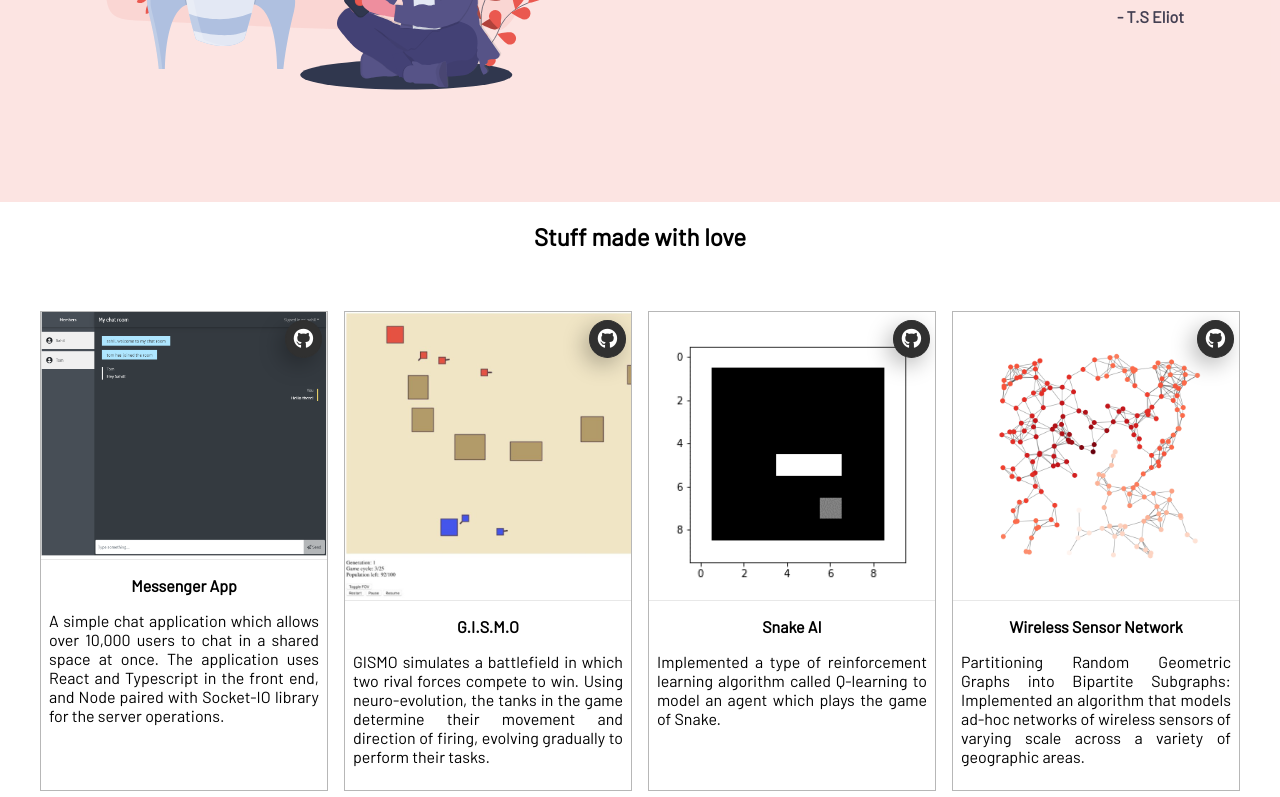
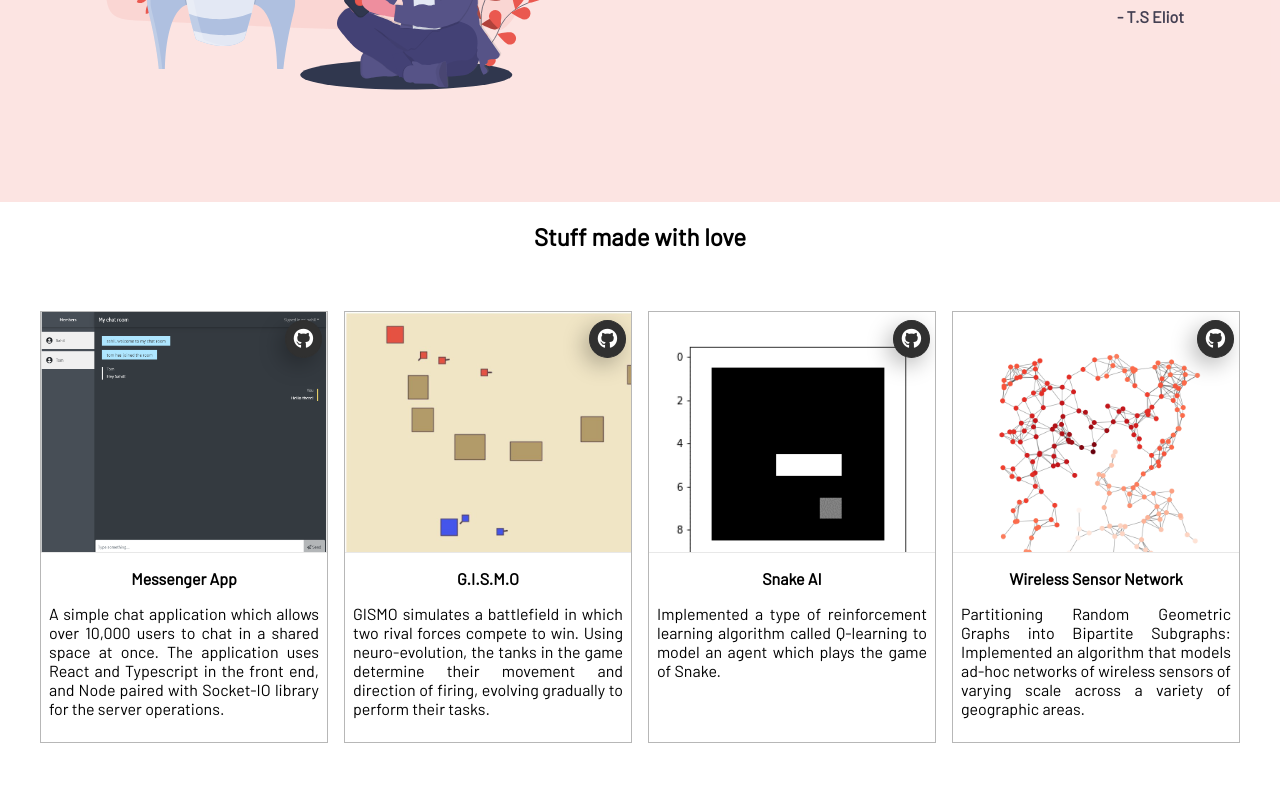
Before and after one commit to sahiljohari/portfolio-website, a React (Create React App) app: page /portfolio in a window 1280 px wide. Shown: the part 425-1222 px from the top of the page. Built offline with nearby package versions, Linux system fonts and the light colour scheme.

Commit message:
Sync with master branch for v1 publish

```diff
--- a/package.json
+++ b/package.json
@@ -5,7 +5,9 @@
 	"dependencies": {
 		"react": "^16.9.0",
 		"react-dom": "^16.9.0",
-    "react-scripts": "3.1.1"
+		"react-scripts": "3.1.1",
+		"react-router-dom": "^5.2.0",
+		"react-spinners": "^0.9.0"
 	},
 	"scripts": {
 		"start": "react-scripts start",
--- a/src/components/PortfolioSection/ProjectCard.module.css
+++ b/src/components/PortfolioSection/ProjectCard.module.css
@@ -1,7 +1,7 @@
 .projectCardImgContainer {
 	position: relative;
 	height: auto;
-	max-height: 18rem;
+	max-height: 15rem;
 	overflow: hidden;
 }
 
```
Also changed, not shown: 2 other files (tests, documents, lock files or other folders). Lines whose indentation alone changed are shown as unchanged.
